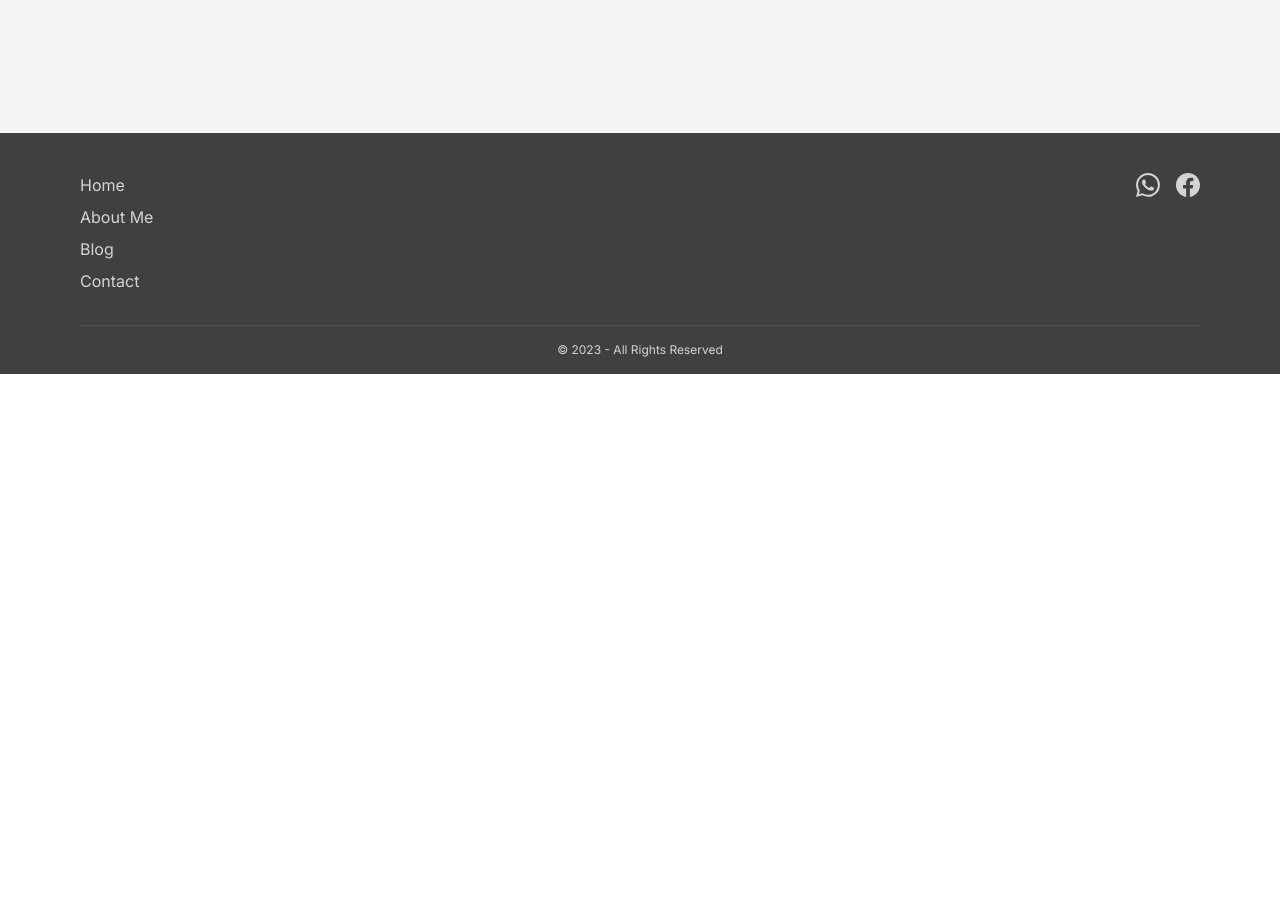
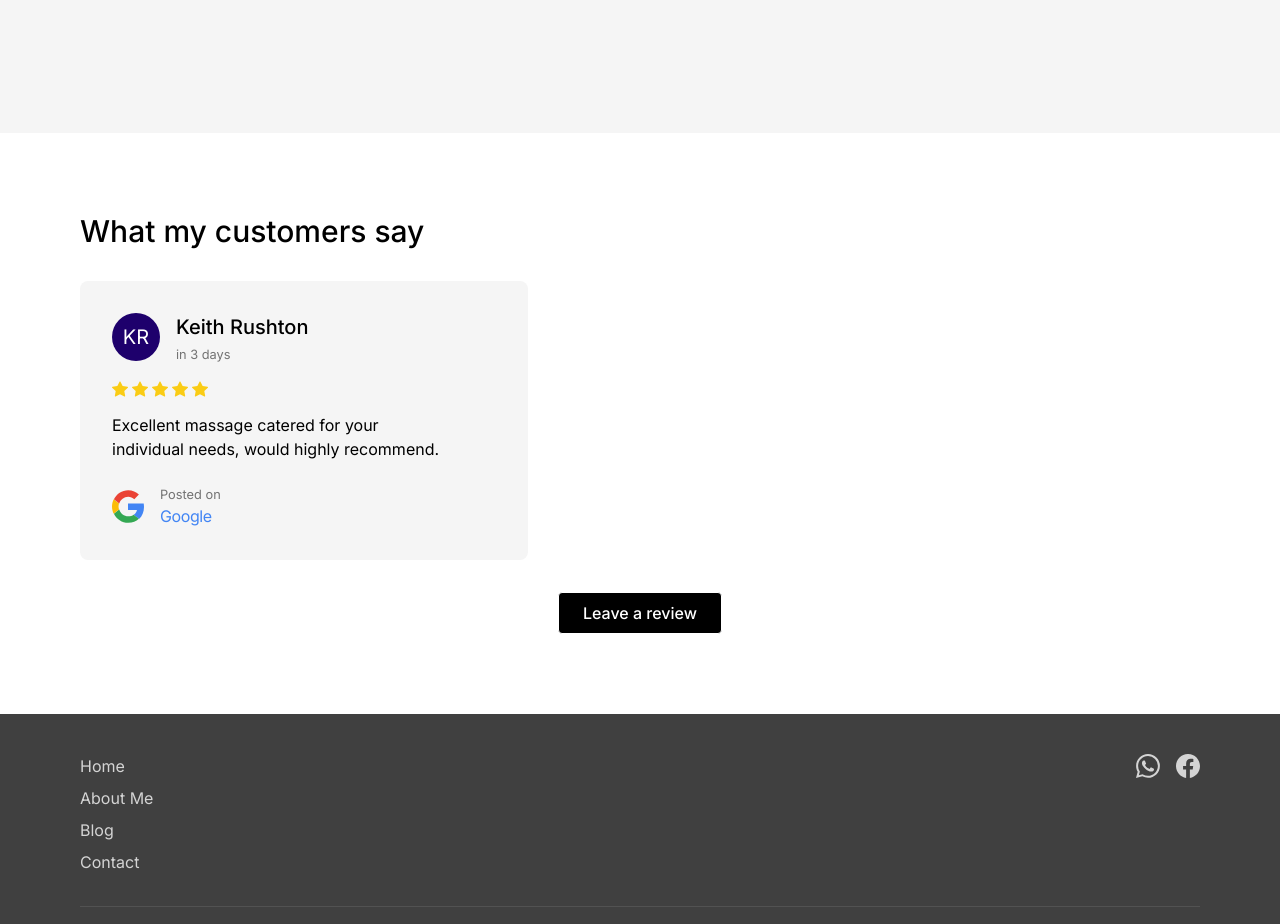
Before and after one commit to lbn21/gosia-massage, a Next.js app: page / in a window 1280 px wide. Shown: the part 2265-3189 px from the top of the page. Before the commit the page ends 2639 px from the top, so only its background shows below. Built offline with nearby package versions, Linux system fonts and the light colour scheme.

Commit message:
Adds reviews

```diff
--- /dev/null
+++ b/app/data/Reviews.ts
@@ -0,0 +1,24 @@
+import { ColorResult, generateColorsAndInitials } from '@app/app/utils/Avatar';
+
+export type Review = {
+  id: number;
+  name: string;
+  content: string;
+  rating: number;
+  date: Date;
+  avatar: ColorResult;
+  link: string;
+};
+
+export const REVIEWS: Review[] = [
+  {
+    id: 1,
+    name: 'Keith Rushton',
+    content:
+      'Excellent massage catered for your individual needs, would highly recommend.',
+    rating: 5,
+    date: new Date(1689964943000),
+    avatar: generateColorsAndInitials('Keith Rushton'),
+    link: 'https://g.co/kgs/P47D9E',
+  },
+];
--- a/app/layout.tsx
+++ b/app/layout.tsx
@@ -4,14 +4,16 @@ import { Metadata } from 'next';
 import { Inter } from 'next/font/google';
 
 import clsx from 'clsx';
+import { format } from 'date-fns';
 
 import Footer from '@app/app/components/Footer';
 import Header from '@app/app/components/Header';
+import { REVIEWS } from '@app/app/data/Reviews';
 import '@app/app/globals.css';
 
 const inter = Inter({ subsets: ['latin'] });
 
-const jsonLd = {
+const jsonLd: any = {
   '@context': 'https://schema.org',
   '@type': 'LocalBusiness',
   name: "Gosia's Mobile Massage Therapy",
@@ -20,6 +22,7 @@ const jsonLd = {
   image: 'https://www.gosiamassage.com/images/gosia-massage-logo.png',
   telephone: '+447940158930',
   url: 'https://www.gosiamassage.com/',
+  sameAs: ['https://www.facebook.com/gosia.massage.wigan'],
   address: {
     '@type': 'PostalAddress',
     addressLocality: 'Wigan',
@@ -93,6 +96,49 @@ const jsonLd = {
 export const metadata: Metadata = {};
 
 export default function RootLayout({ children }: { children: ReactNode }) {
+  const reviews = REVIEWS.map((review) => {
+    return {
+      '@type': 'Review',
+      itemReviewed: {
+        '@type': 'LocalBusiness',
+        name: "Gosia's Mobile Massage Therapy",
+        address: {
+          '@type': 'PostalAddress',
+          addressLocality: 'Wigan',
+        },
+        telephone: '+447940158930',
+        image: 'https://www.gosiamassage.com/images/gosia-massage-logo.png',
+        priceRange: '£60-£100',
+      },
+      author: {
+        '@type': 'Person',
+        name: review.name,
+      },
+      datePublished: format(new Date(review.date), 'yyyy-MM-dd'),
+      reviewRating: {
+        '@type': 'Rating',
+        ratingValue: review.rating,
+        bestRating: '5',
+      },
+      publisher: {
+        '@type': 'Organization',
+        name: 'Google',
+        sameAs: review.link,
+      },
+      reviewBody: review.content,
+    };
+  });
+
+  const aggregateRating = {
+    '@type': 'AggregateRating',
+    ratingValue:
+      REVIEWS.reduce((acc, review) => acc + review.rating, 0) / REVIEWS.length,
+    reviewCount: REVIEWS.length,
+  };
+
+  jsonLd['review'] = reviews;
+  jsonLd['aggregateRating'] = aggregateRating;
+
   return (
     <html lang="en">
       <body className={clsx(inter.className, 'bg-white')}>
--- a/app/page.tsx
+++ b/app/page.tsx
@@ -3,6 +3,9 @@ import { ReactNode } from 'react';
 import Image, { StaticImageData } from 'next/image';
 import Link from 'next/link';
 
+import { formatDistance } from 'date-fns';
+
+import { REVIEWS } from '@app/app/data/Reviews';
 import { rgbDataURL } from '@app/app/utils/DataURL';
 import _60 from '@app/public/images/60_minutes_massage_60_pounds.webp';
 import _90 from '@app/public/images/90_minutes_massage_80_pounds.webp';
@@ -137,7 +140,7 @@ export default function Home() {
       </div>
 
       {/* Services */}
-      <div className="bg-neutral-100">
+      <div className="balance-text bg-neutral-100">
         <div className="container py-8 md:py-12 lg:py-20">
           <h2 className="mb-8 text-3xl font-medium">Services</h2>
           <div className="grid grid-cols-1 gap-12 lg:grid-cols-3">
@@ -210,6 +213,109 @@ export default function Home() {
           />
         </div>
       </div>
+
+      {/* Reviews */}
+      <div className="balance-text bg-white">
+        <div className="container py-8 md:py-12 lg:py-20">
+          <h2 className="mb-8 text-3xl font-medium">What my customers say</h2>
+          {REVIEWS.map((review) => {
+            return (
+              <div
+                key={review.name}
+                className="flex max-w-md flex-col gap-2 rounded-lg bg-neutral-100 p-8"
+              >
+                <div className="grid grid-cols-[3rem_1fr] gap-4">
+                  <div
+                    className="flex aspect-square w-12 items-center justify-center rounded-full text-xl"
+                    style={{
+                      color: review.avatar.textColor,
+                      backgroundColor: review.avatar.bgColor,
+                    }}
+                  >
+                    {review.avatar.initials}
+                  </div>
+                  <div>
+                    <p className="text-xl font-medium">{review.name}</p>
+                    <small className="text-neutral-500">
+                      {formatDistance(new Date(review.date), new Date(), {
+                        addSuffix: true,
+                      })}
+                    </small>
+                  </div>
+                </div>
+                <div className="my-2 flex gap-1 text-yellow-400">
+                  {Array.from({ length: review.rating }, (_, i) => {
+                    return (
+                      <svg
+                        key={i}
+                        xmlns="http://www.w3.org/2000/svg"
+                        width="16"
+                        height="16"
+                        fill="currentColor"
+                        className="bi bi-star-fill"
+                        viewBox="0 0 16 16"
+                      >
+                        <path d="M3.612 15.443c-.386.198-.824-.149-.746-.592l.83-4.73L.173 6.765c-.329-.314-.158-.888.283-.95l4.898-.696L7.538.792c.197-.39.73-.39.927 0l2.184 4.327 4.898.696c.441.062.612.636.282.95l-3.522 3.356.83 4.73c.078.443-.36.79-.746.592L8 13.187l-4.389 2.256z" />
+                      </svg>
+                    );
+                  })}
+                </div>
+                <p>{review.content}</p>
+                <div className="mt-4 flex items-center gap-4">
+                  <svg
+                    width="32"
+                    height="33"
+                    viewBox="0 0 50 51"
+                    fill="none"
+                    xmlns="http://www.w3.org/2000/svg"
+                  >
+                    <path
+                      d="M25 21V30.8878H39.0152C38.3998 34.0676 36.5529 36.7602 33.7831 38.5706L42.2348 45C47.1591 40.5437 50 33.9982 50 26.2227C50 24.4123 49.8343 22.6713 49.5265 21.0003L25 21Z"
+                      fill="#4285F4"
+                    />
+                    <path
+                      d="M11.3366 30L9.50025 31.4533L3 36.6877C7.12815 45.1524 15.5891 51 25.3963 51C32.1699 51 37.8489 48.6893 42 44.7281L33.8578 38.1967C31.6226 39.7529 28.7716 40.6962 25.3963 40.6962C18.8734 40.6962 13.3313 36.1455 11.3469 30.015L11.3366 30Z"
+                      fill="#34A853"
+                    />
+                    <path
+                      d="M2.68164 14C0.977175 17.4522 0 21.3479 0 25.5C0 29.6521 0.977175 33.5477 2.68164 36.9999C2.68164 37.0231 11 30.3751 11 30.3751C10.5 28.8356 10.2045 27.2028 10.2045 25.4997C10.2045 23.7966 10.5 22.1638 11 20.6243L2.68164 14Z"
+                      fill="#FBBC05"
+                    />
+                    <path
+                      d="M25.2922 10.3232C28.9698 10.3232 32.2387 11.643 34.8493 14.1885L42 6.76439C37.6641 2.56918 32.0344 0 25.2922 0C15.5308 0 7.10887 5.82153 3 14.3064L11.3084 21C13.2833 14.872 18.7997 10.3232 25.2922 10.3232Z"
+                      fill="#EA4335"
+                    />
+                  </svg>
+                  <div className="flex flex-col">
+                    <small className="text-neutral-500">Posted on</small>
+                    <a
+                      href="https://g.co/kgs/P47D9E"
+                      target="_blank"
+                      rel="noopener noreferrer"
+                      title="Google review link"
+                      className="tracking-tight text-[#4285F4]"
+                    >
+                      Google
+                    </a>
+                  </div>
+                </div>
+              </div>
+            );
+          })}
+
+          <div className="mt-8 flex justify-center">
+            <a
+              href="https://g.page/r/CZVIv-pxxshVEBI/review"
+              className="btn bg-black text-white"
+              target="_blank"
+              rel="noopener noreferrer"
+            >
+              Leave a review
+              <span className="sr-only">(opens in a new tab)</span>
+            </a>
+          </div>
+        </div>
+      </div>
     </>
   );
 }
--- /dev/null
+++ b/app/utils/Avatar.ts
@@ -0,0 +1,49 @@
+export type ColorResult = {
+  bgColor: string;
+  textColor: string;
+  initials: string;
+};
+
+function generateColor(input: string): string {
+  let hash = 0;
+  for (let i = 0; i < input.length; i++) {
+    hash = input.charCodeAt(i) + ((hash << 5) - hash);
+  }
+  let color = '#';
+  for (let i = 0; i < 3; i++) {
+    let value = (hash >> (i * 8)) & 0xff;
+    color += ('00' + value.toString(16)).substr(-2);
+  }
+  return color;
+}
+
+function calculateLuminance(color: string): number {
+  const c = color.substring(1);
+  const rgb = [
+    parseInt(c.substr(0, 2), 16),
+    parseInt(c.substr(2, 2), 16),
+    parseInt(c.substr(4, 2), 16),
+  ];
+  const lum = rgb.map((c) => {
+    c /= 255;
+    return c <= 0.03928 ? c / 12.92 : ((c + 0.055) / 1.055) ** 2.4;
+  });
+  return 0.2126 * lum[0] + 0.7152 * lum[1] + 0.0722 * lum[2];
+}
+
+function getContrastColor(color: string): string {
+  return calculateLuminance(color) > 0.5 ? '#000000' : '#FFFFFF';
+}
+
+export function generateColorsAndInitials(fullName: string): ColorResult {
+  const names = fullName.split(' ');
+  const initials = names.map((name) => name[0]?.toUpperCase() || '').join('');
+  const bgColor = generateColor(fullName);
+  const textColor = getContrastColor(bgColor);
+
+  return {
+    bgColor,
+    textColor,
+    initials,
+  };
+}
```
